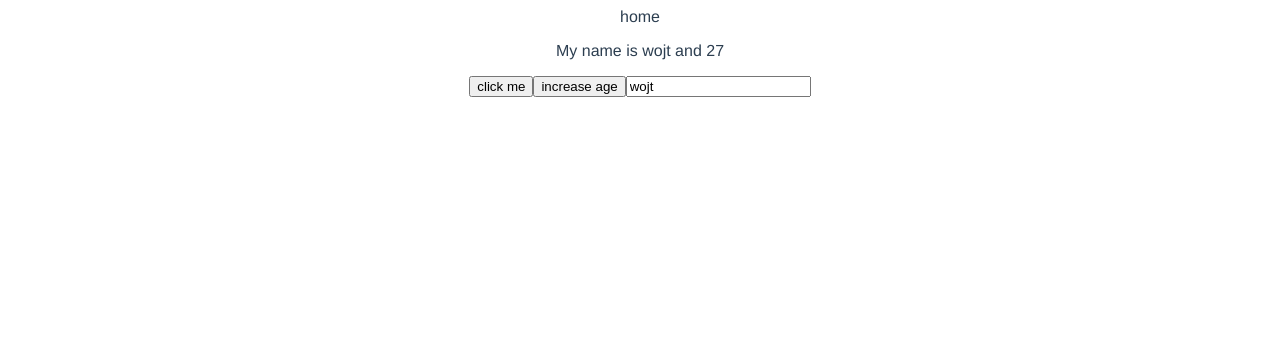
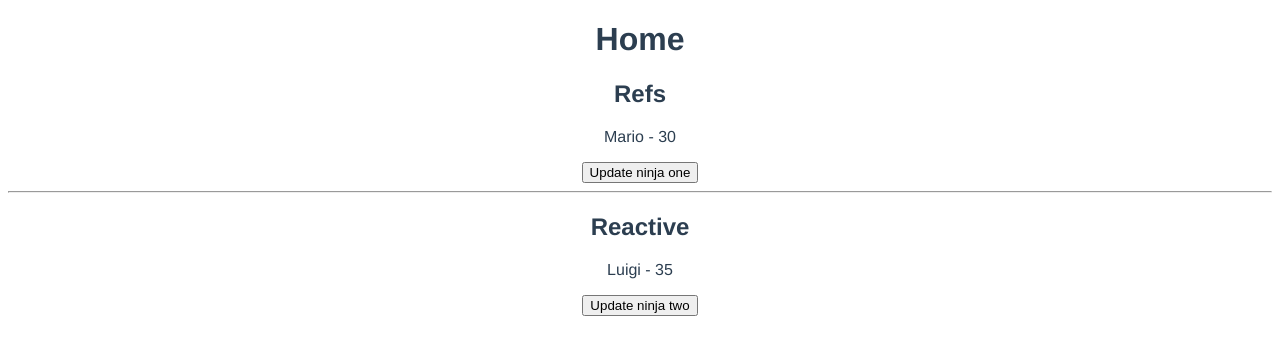
Before and after one commit to caren1/vuejs-ninja, a Vue app in the folder dojo-blog-compositionapi/: page / in a window 1280 px wide. Shown: the top 354 px of the page. Built offline with nearby package versions, Linux system fonts and the light colour scheme.

Commit message:
refs vs reactive

```diff
--- a/dojo-blog-compositionapi/src/views/Home.vue
+++ b/dojo-blog-compositionapi/src/views/Home.vue
@@ -1,15 +1,25 @@
 <template>
   <div class="home">
-    home
+    <!-- home
     <p ref="p">My name is {{ name }} and {{ age }}</p>
     <button @click="handleClick">click me</button>
     <button @click="age++">increase age</button>
-    <input type="text" v-model="name" name="name" id="name">
+    <input type="text" v-model="name" name="name" id="name"> -->
+
+    <h1>Home</h1>
+    <h2>Refs</h2>
+    <p>{{ ninjaOne.name }} - {{ ninjaOne.age }}</p>
+    <button @click="updateNinjaOne">Update ninja one</button>
+    <hr />
+    <h2>Reactive</h2>
+    <p>{{ ninjaTwo.name }} - {{ ninjaTwo.age }}</p>
+    <button @click="updateNinjaTwo">Update ninja two</button>
+
   </div>
 </template>
 
 <script>
-import { ref } from '@vue/reactivity'
+import { ref, reactive } from '@vue/reactivity'
 // @ is an alias to /src
 
 export default {
@@ -23,24 +33,46 @@
     // 'this' is not available in setup function = undefined
     // variables are not reactive by default, that is why we need a way to modify them -> refs
 
-    const name = ref('wojt')
-    const age = ref(27);
+    // const name = ref('wojt')
+    // const age = ref(27);
     // when we use ref and surround the value it becomes reactive
 
-    const handleClick = () => {
-      console.log('you clicked me');
-      name.value = 'Mario'
-      age.value = 30
+    // const handleClick = () => {
+    //   console.log('you clicked me');
+    //   name.value = 'Mario'
+    //   age.value = 30
       // console.log(p, p.value);
       // p.value.classList.add('test')
       // p.value.textContent = 'hello from ref'
+
+      const ninjaOne = ref({ name: 'Mario', age: 30 })
+      const ninjaTwo = reactive({ name: 'Luigi', age: 35 })
+
+      const updateNinjaOne = () => {
+        ninjaOne.value.age = 40;
+      }
+
+      const updateNinjaTwo = () => {
+        // while using reactive we do not have to use the 'value' keyword, we can directly access the value we want
+        ninjaTwo.age = 45
+      }
+
+      // refs vs reactive?
+      // with reactive we cannot use primitive values
+      // const nameOne = ref('mario')
+      // const nameTwo = reactive('luigi');
+      // nameTwo = 'mario' / nameTwo = reactive('mario') <- not working
+
+      // refs will work better for external compositions
+
+      return { ninjaOne, updateNinjaOne, ninjaTwo, updateNinjaTwo }
     }
 
     // const p = ref(null);
 
     // at the end we return values that we want to make available in template
-      return { name, age, handleClick }
-  },
+      // return { name, age, handleClick }
+  // },
   // created() {
   //   console.log('created');
   // },
```
